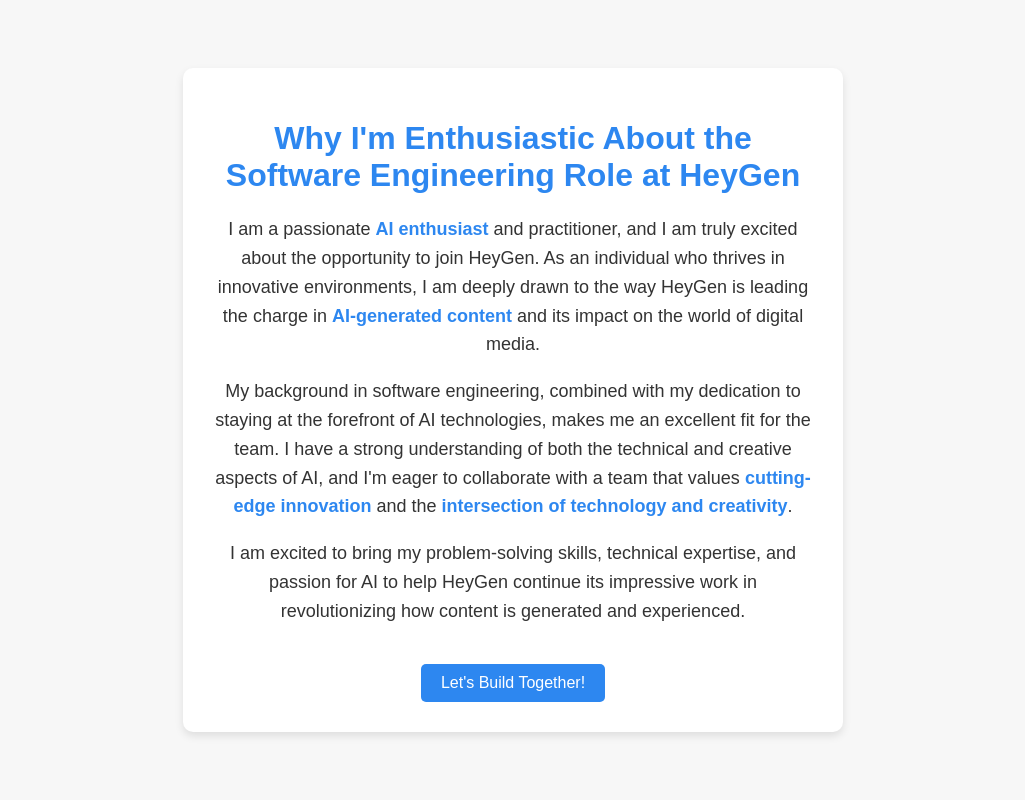
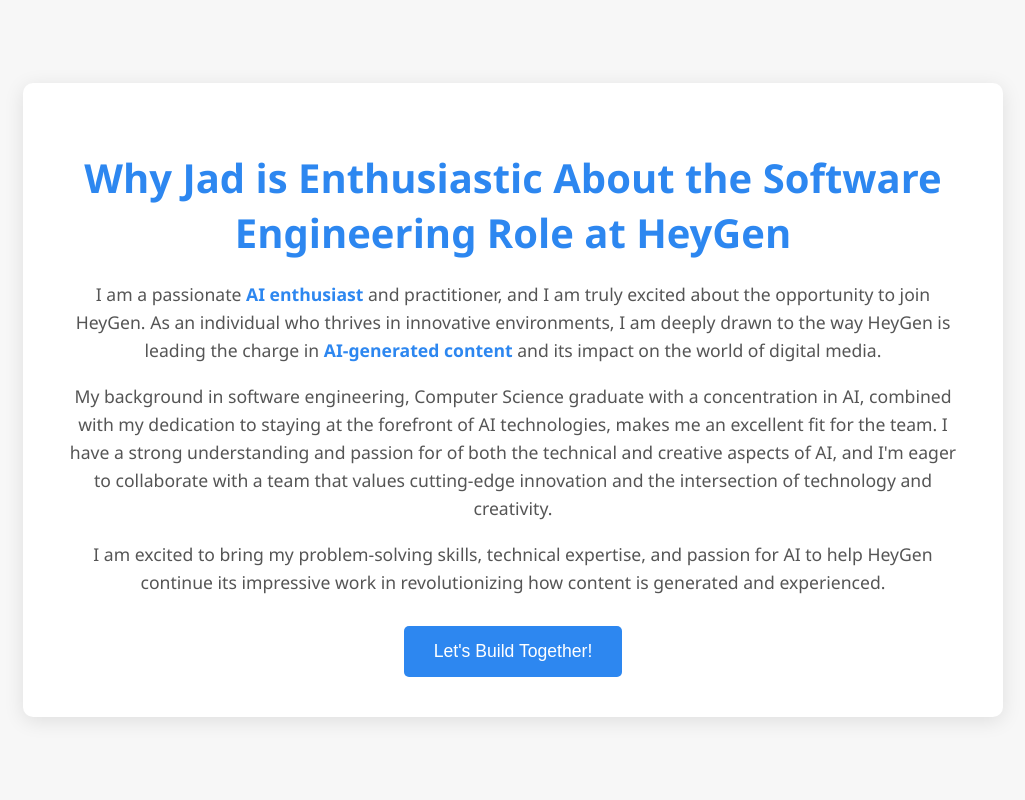
Before and after one commit to Jadalriyabi/video-translation-status, a Flask app: page / in a window 1280 px wide. Shown: the whole page, without its empty margins (127-1152 px from the left). Run offline with Flask 3, Linux system fonts and the light colour scheme.

Commit message:
update UI

```diff
--- a/src/static/styles.css
+++ b/src/static/styles.css
@@ -0,0 +1,201 @@
+/* Global Styles */
+body {
+    font-family: 'Segoe UI', Tahoma, Geneva, Verdana, sans-serif;
+    background-color: #f7f7f7;
+    margin: 0;
+    padding: 0;
+    display: flex;
+    justify-content: center;
+    align-items: center;
+    height: 100vh;
+    color: #333;
+  }
+
+  /* Container Styling */
+  .container {
+    max-width: 900px;
+    width: 100%;
+    background-color: #fff;
+    padding: 40px;
+    border-radius: 10px;
+    box-shadow: 0 4px 20px rgba(0, 0, 0, 0.1);
+    text-align: center;
+  }
+
+  /* Intro Section Styling */
+  .intro {
+    text-align: center;
+    margin-bottom: 40px;
+  }
+
+  .avatar {
+    border-radius: 50%;
+    width: 120px;
+    height: 120px;
+    margin-bottom: 20px;
+    border: 4px solid #2d87f0;
+  }
+
+  .intro-text {
+    font-size: 1.2rem;
+    color: #666;
+    margin-top: 10px;
+  }
+
+  .highlight {
+    color: #2d87f0;
+    font-weight: bold;
+  }
+
+  /* Heading Styling */
+  h1 {
+    font-size: 2.5rem;
+    margin-bottom: 20px;
+    color: #2d87f0;
+    font-weight: 600;
+    text-align: center;
+  }
+
+  /* Content Section */
+  .content {
+    font-size: 1.1rem;
+    line-height: 1.6;
+    color: #555;
+    margin-bottom: 30px;
+    opacity: 0;
+    animation: fadeIn 1.5s ease-in-out forwards;
+    animation-delay: 0.5s;
+  }
+
+  /* Timeline Section */
+  .timeline {
+    margin-top: 40px;
+    padding: 0;
+    list-style: none;
+  }
+
+  .timeline-item {
+    background-color: #f0f0f0;
+    padding: 20px;
+    margin-bottom: 20px;
+    border-radius: 8px;
+    box-shadow: 0 4px 8px rgba(0, 0, 0, 0.1);
+    text-align: left;
+  }
+
+  .timeline-item h3 {
+    font-size: 1.3rem;
+    color: #2d87f0;
+  }
+
+  .timeline-item p {
+    font-size: 1rem;
+    color: #555;
+    margin-top: 10px;
+  }
+
+  /* Skills Section */
+  .skills {
+    display: flex;
+    justify-content: center;
+    gap: 30px;
+    margin-top: 40px;
+  }
+
+  .skill-item {
+    font-size: 1.5rem;
+    color: #333;
+    display: flex;
+    align-items: center;
+    gap: 10px;
+  }
+
+  .skill-item i {
+    font-size: 2rem;
+    color: #2d87f0;
+  }
+
+  /* Testimonial Section */
+  .quote {
+    margin-top: 40px;
+    font-size: 1.2rem;
+    font-style: italic;
+    color: #777;
+    text-align: center;
+    border-left: 5px solid #2d87f0;
+    padding-left: 20px;
+  }
+
+  /* CTA (Call-to-Action) Button */
+  .cta {
+    margin-top: 30px;
+  }
+
+  .cta-button {
+    background-color: #2d87f0;
+    color: white;
+    padding: 15px 30px;
+    border: none;
+    border-radius: 5px;
+    font-size: 1.1rem;
+    cursor: pointer;
+    transition: background-color 0.3s ease;
+  }
+
+  .cta-button:hover {
+    background-color: #1c6ab8;
+  }
+
+  /* Contact Form Styles */
+  .contact-form {
+    background-color: #fff;
+    padding: 30px;
+    border-radius: 10px;
+    box-shadow: 0 4px 10px rgba(0, 0, 0, 0.1);
+    margin-top: 40px;
+  }
+
+  .contact-form h3 {
+    font-size: 1.5rem;
+    margin-bottom: 20px;
+  }
+
+  .contact-form input,
+  .contact-form textarea {
+    width: 100%;
+    padding: 12px;
+    margin: 10px 0;
+    border: 1px solid #ddd;
+    border-radius: 5px;
+  }
+
+  .contact-form button {
+    padding: 12px 20px;
+    background-color: #2d87f0;
+    color: white;
+    border: none;
+    border-radius: 5px;
+    cursor: pointer;
+  }
+
+  .contact-form button:hover {
+    background-color: #1c6ab8;
+  }
+
+  /* Fade-In Effect */
+  @keyframes fadeIn {
+    0% { opacity: 0; }
+    100% { opacity: 1; }
+  }
+
+  /* Responsive Design */
+  @media (max-width: 768px) {
+    .skills {
+      flex-direction: column;
+      gap: 20px;
+    }
+
+    .cta-button {
+      font-size: 1rem;
+    }
+  }
--- a/src/templates/index.html
+++ b/src/templates/index.html
@@ -3,67 +3,26 @@
 <head>
   <meta charset="UTF-8">
   <meta name="viewport" content="width=device-width, initial-scale=1.0">
-  <title>Why I am Enthusiastic About the Software Engineering Role at HeyGen</title>
-  <style>
-    body {
-      font-family: Arial, sans-serif;
-      background-color: #f7f7f7;
-      color: #333;
-      display: flex;
-      justify-content: center;
-      align-items: center;
-      height: 100vh;
-      margin: 0;
-    }
-    .container {
-      background-color: #ffffff;
-      padding: 30px;
-      border-radius: 10px;
-      box-shadow: 0 4px 8px rgba(0, 0, 0, 0.1);
-      max-width: 600px;
-      text-align: center;
-    }
-    h1 {
-      color: #2d87f0;
-    }
-    p {
-      font-size: 18px;
-      line-height: 1.6;
-    }
-    .highlight {
-      color: #2d87f0;
-      font-weight: bold;
-    }
-    .button {
-      background-color: #2d87f0;
-      color: white;
-      padding: 10px 20px;
-      border: none;
-      border-radius: 5px;
-      cursor: pointer;
-      font-size: 16px;
-      margin-top: 20px;
-    }
-    .button:hover {
-      background-color: #1c6ab8;
-    }
-  </style>
+  <title>Why I’m Enthusiastic About the Software Engineering Role at HeyGen</title>
+  <link rel="stylesheet" href="{{ url_for('static', filename='styles.css') }}">
 </head>
 <body>
-
   <div class="container">
-    <h1>Why I'm Enthusiastic About the Software Engineering Role at HeyGen</h1>
+    <h1>Why Jad is Enthusiastic About the Software Engineering Role at HeyGen</h1>
+    <div class="content">
       <p>
         I am a passionate <span class="highlight">AI enthusiast</span> and practitioner, and I am truly excited about the opportunity to join HeyGen. As an individual who thrives in innovative environments, I am deeply drawn to the way HeyGen is leading the charge in <span class="highlight">AI-generated content</span> and its impact on the world of digital media.
       </p>
       <p>
-      My background in software engineering, combined with my dedication to staying at the forefront of AI technologies, makes me an excellent fit for the team. I have a strong understanding of both the technical and creative aspects of AI, and I'm eager to collaborate with a team that values <span class="highlight">cutting-edge innovation</span> and the <span class="highlight">intersection of technology and creativity</span>.
+        My background in software engineering, Computer Science graduate with a concentration in AI, combined with my dedication to staying at the forefront of AI technologies, makes me an excellent fit for the team. I have a strong understanding and passion for of both the technical and creative aspects of AI, and I'm eager to collaborate with a team that values cutting-edge innovation and the intersection of technology and creativity.
       </p>
       <p>
         I am excited to bring my problem-solving skills, technical expertise, and passion for AI to help HeyGen continue its impressive work in revolutionizing how content is generated and experienced.
       </p>
-    <button class="button" onclick="alert('Let\'s build something amazing together!')">Let's Build Together!</button>
     </div>
-
+    <div class="cta">
+      <button class="cta-button">Let's Build Together!</button>
+    </div>
+  </div>
 </body>
 </html>
```
Lines whose indentation alone changed are shown as unchanged.
